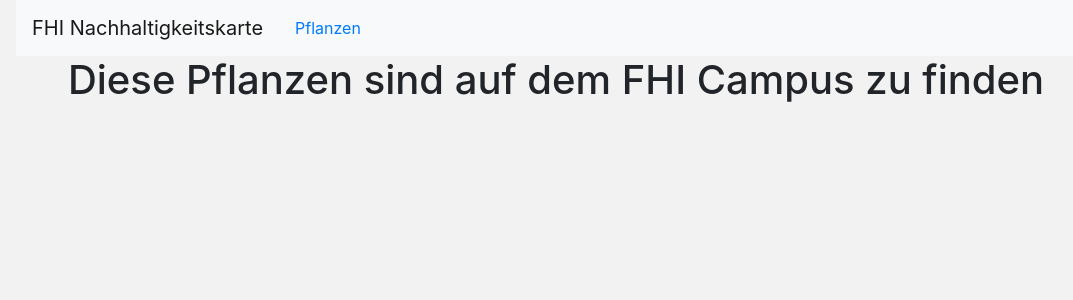
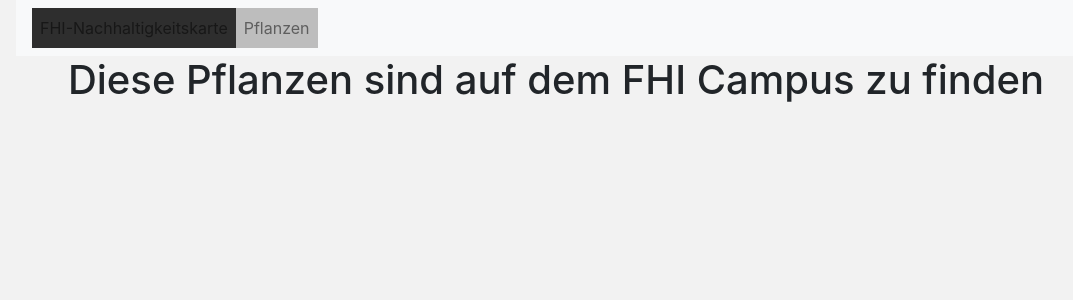
Before and after one commit to mdotend/FHI_Campusmap, a Django app: page /plants/ in a window 1280 px wide. Shown: the top 300 px of the page, without its empty margins (84-1157 px from the left). Run offline with Django 3.2, Linux system fonts and the light colour scheme; data that the repository does not hold is empty; parts of the project's set-up code (start-up, migrations or seed data) failed here and were passed over; some libraries are stand-ins or nearby versions.

Commit message:
change navbar-element class on site-change

```diff
--- a/fhi/map/templates/map/base.html
+++ b/fhi/map/templates/map/base.html
@@ -8,31 +8,48 @@
     <link rel="stylesheet" type="text/css" href="{% static '/css/style.css' %}" />
   </head>
   <body>
-    <div class="container">
-      <div class="col-sm"></div>
+    <script>
+      function changeActiveTab(pTab){
+        var active_tabs = document.getElementsByClassName("tab_focused");
+        for (var i = 0; i<active_tabs.length;i++){
+          active_tabs[i].classList.replace("tab_focused","tab_background");
+        }
+        document.getElementById(pTab).classList.replace("tab_background","tab_focused");
+      }
+    </script>
+    <div class="container-md">
+      <!-- <div class="col-sm"></div> -->
       <div class="col-md-auto">
-        <nav class="navbar navbar-expand-lg navbar-light bg-light">
-          <a class="navbar-brand" href="/">FHI Nachhaltigkeitskarte</a>
+        <nav class="navbar navbar-expand-md navbar-light bg-light">
+          <!-- <a class="navbar-brand tab_focused navbar-nav" href="/">FHI Nachhaltigkeitskarte</a> -->
           <button class="navbar-toggler" type="button" data-toggle="collapse" data-target="#navbarNav" aria-controls="navbarNav" aria-expanded="false" aria-label="Toggle navigation">
             <span class="navbar-toggler-icon"></span>
           </button>
           <div class="collapse navbar-collapse" id="navbarNav">
-            <a class="nav-item nav-link" href="plants">Pflanzen</a>
+            <ul class="navbar-nav mr-auto">
+              <li><a class="nav-item nav-link tab_focused navbar-nav" id="tab_map" href="/">FHI-Nachhaltigkeitskarte</a></li>
+              <li><a class="nav-item nav-link tab_background navbar-nav" id="tab_plant" href="plants">Pflanzen</a></li>
+            </ul>
           </div>
         </nav>
 
         <div id="content", name="content", class="main">
-            <div class="row justify-content-center">
+            <div class="row justify-content-center marged">
                 {% block content %}
                 {% endblock %}
             </div>
         </div>
       </div>
-      <div class="col-sm"></div>
+      <!-- <div class="row footer">
+        abc
+      </div> -->
+      <!-- <div class="col-sm"></div> -->
     </div>
 
+
+
+    <script src="{% static '/js/jquery-3.5.1.min.js' %}"></script>
     <script src="{% static '/js/bootstrap.min.js' %}"></script>
     <script src="{% static '/js/popper.min.js' %}"></script>
-    <script src="{% static '/js/jquery-3.5.1.min.js' %}"></script>
   </body>
 </html>
--- a/fhi/map/templates/map/plants.html
+++ b/fhi/map/templates/map/plants.html
@@ -4,6 +4,7 @@
   <title>Pflanzenübersicht</title>
 </head>
 <body>
+  <script>changeActiveTab("tab_plant")</script>
   {% load static %}
   <h1> Diese Pflanzen sind auf dem FHI Campus zu finden</h1>
   <div class="container">
@@ -13,7 +14,7 @@
                   <div class="card" style="width: 18rem;">
                       <img class="card-img-top" src="{% static 'plants/' %}{{ plant.name }}.jpg" alt="Card image cap">
                       <div class="card-body">
-                        <h5 class="card-title justify-content-center">{{ plant.name }}</h5>
+                        <h5 class="card-title">{{ plant.name }}</h5>
                         <p class="card-text">{{ plant.short_description }}</p>
                         <div class="row justify-content-center">
                           <a href="../?display={{ plant.name}}" class="btn btn-primary marged">auf Karte</a>
```
